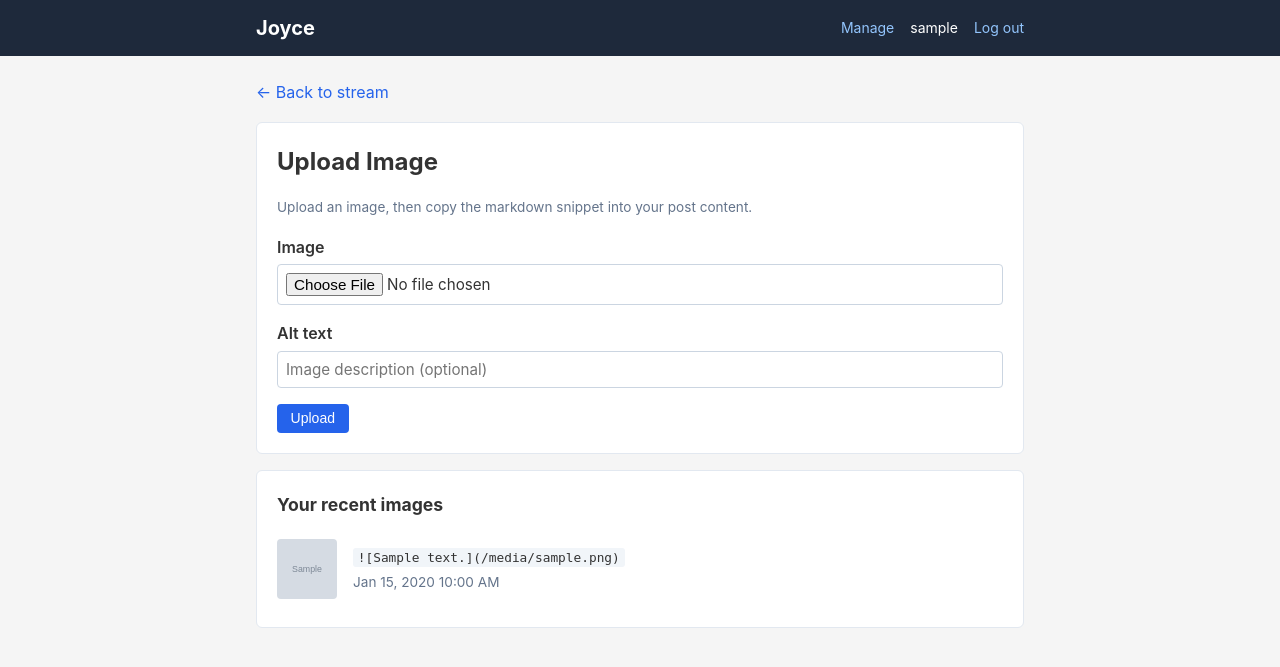
After one commit to thusson/joyce, a Django app: page /images/upload/ in a window 1280 px wide. The commit adds this page. Shown: the top 667 px of the page. Run offline with Django 5.2, Linux system fonts and the light colour scheme; a user stored in the database is signed in; tables that the repository leaves empty hold one stand-in row (values such as "Sample post"); grey boxes marked "Sample" are stand-in pictures; some libraries are stand-ins or nearby versions.

Commit message:
Implement stage four: inline images in posts
Add Image model and upload workflow so contributors/admins can upload
images and get markdown snippets to embed in post content. Images are
stored in media/images/ and served via Django's media URL handling.
Post form template links to the upload page. Pillow added as a
dependency for ImageField support. Includes 9 new tests.

https://claude.ai/code/session_018ShXidycNN88iVQsjvEiVm

```diff
--- a/joyce/settings.py
+++ b/joyce/settings.py
@@ -73,6 +73,9 @@ USE_TZ = True
 
 STATIC_URL = "static/"
 
+MEDIA_URL = "media/"
+MEDIA_ROOT = BASE_DIR / "media"
+
 DEFAULT_AUTO_FIELD = "django.db.models.BigAutoField"
 
 LOGIN_URL = "login"
--- a/joyce/urls.py
+++ b/joyce/urls.py
@@ -1,3 +1,5 @@
+from django.conf import settings
+from django.conf.urls.static import static
 from django.contrib import admin
 from django.contrib.auth import views as auth_views
 from django.urls import include, path
@@ -8,3 +10,6 @@ urlpatterns = [
     path("logout/", auth_views.LogoutView.as_view(), name="logout"),
     path("", include("stream.urls")),
 ]
+
+if settings.DEBUG:
+    urlpatterns += static(settings.MEDIA_URL, document_root=settings.MEDIA_ROOT)
--- a/requirements.txt
+++ b/requirements.txt
@@ -1,3 +1,4 @@
 django>=5.2,<6
 markdown>=3.7
+Pillow>=11.0
 django-auth-ldap>=5.1
--- a/stream/forms.py
+++ b/stream/forms.py
@@ -1,7 +1,7 @@
 from django import forms
 from django.contrib.auth.models import User
 
-from .models import Comment, Post, Tag, UserProfile
+from .models import Comment, Image, Post, Tag, UserProfile
 
 
 class PostForm(forms.ModelForm):
@@ -30,6 +30,19 @@ class CommentForm(forms.ModelForm):
         }
         labels = {
             "content": "",
+        }
+
+
+class ImageUploadForm(forms.ModelForm):
+    class Meta:
+        model = Image
+        fields = ["image", "alt_text"]
+        widgets = {
+            "image": forms.ClearableFileInput(attrs={"class": "form-input", "accept": "image/*"}),
+            "alt_text": forms.TextInput(attrs={"class": "form-input", "placeholder": "Image description (optional)"}),
+        }
+        labels = {
+            "alt_text": "Alt text",
         }
 
 
--- a/stream/models.py
+++ b/stream/models.py
@@ -59,6 +59,23 @@ class Comment(models.Model):
         return f"Comment by {self.author.username} on {self.post.title}"
 
 
+class Image(models.Model):
+    uploader = models.ForeignKey(
+        settings.AUTH_USER_MODEL,
+        on_delete=models.CASCADE,
+        related_name="images",
+    )
+    image = models.ImageField(upload_to="images/%Y/%m/")
+    alt_text = models.CharField(max_length=200, blank=True)
+    uploaded_at = models.DateTimeField(auto_now_add=True)
+
+    class Meta:
+        ordering = ["-uploaded_at"]
+
+    def __str__(self):
+        return self.alt_text or self.image.name
+
+
 class ReadStatus(models.Model):
     user = models.ForeignKey(
         settings.AUTH_USER_MODEL,
--- /dev/null
+++ b/stream/templates/stream/image_upload.html
@@ -0,0 +1,49 @@
+{% extends "stream/base.html" %}
+{% block title %}Upload Image — Joyce{% endblock %}
+{% block content %}
+<div style="margin-bottom: 1rem;">
+  <a href="{% url 'post_list' %}">&larr; Back to stream</a>
+</div>
+
+<div class="card">
+  <h1 style="font-size: 1.5rem; margin-bottom: 1rem;">Upload Image</h1>
+  <p class="meta" style="margin-bottom: 1rem;">Upload an image, then copy the markdown snippet into your post content.</p>
+  <form method="post" enctype="multipart/form-data">
+    {% csrf_token %}
+    {% for field in form %}
+      <div class="form-group">
+        <label for="{{ field.id_for_label }}">{{ field.label }}</label>
+        {{ field }}
+        {% for error in field.errors %}
+          <p style="color: #dc2626; font-size: 0.85rem;">{{ error }}</p>
+        {% endfor %}
+      </div>
+    {% endfor %}
+    <button type="submit" class="btn btn-primary">Upload</button>
+  </form>
+</div>
+
+{% if uploaded_image %}
+<div class="card" style="border: 2px solid #22c55e;">
+  <h2 style="font-size: 1.1rem; margin-bottom: 0.5rem;">Image uploaded successfully</h2>
+  <p class="meta" style="margin-bottom: 0.5rem;">Copy this markdown into your post:</p>
+  <pre style="background: #f1f5f9; padding: 0.75rem; border-radius: 4px; overflow-x: auto; user-select: all;">![{{ uploaded_image.alt_text|default:"image" }}]({{ uploaded_image.image.url }})</pre>
+  <img src="{{ uploaded_image.image.url }}" alt="{{ uploaded_image.alt_text }}" style="max-width: 300px; max-height: 200px; margin-top: 0.5rem; border-radius: 4px;">
+</div>
+{% endif %}
+
+{% if recent_images %}
+<div class="card">
+  <h2 style="font-size: 1.1rem; margin-bottom: 0.75rem;">Your recent images</h2>
+  {% for img in recent_images %}
+  <div style="display: flex; align-items: center; gap: 1rem; padding: 0.5rem 0; {% if not forloop.last %}border-bottom: 1px solid #e2e8f0;{% endif %}">
+    <img src="{{ img.image.url }}" alt="{{ img.alt_text }}" style="width: 60px; height: 60px; object-fit: cover; border-radius: 4px;">
+    <div style="flex: 1; min-width: 0;">
+      <code style="background: #f1f5f9; padding: 0.1rem 0.3rem; border-radius: 3px; font-size: 0.8rem; word-break: break-all;">![{{ img.alt_text|default:"image" }}]({{ img.image.url }})</code>
+      <div class="meta" style="margin-top: 0.15rem;">{{ img.uploaded_at|date:"M j, Y g:i A" }}</div>
+    </div>
+  </div>
+  {% endfor %}
+</div>
+{% endif %}
+{% endblock %}
--- a/stream/urls.py
+++ b/stream/urls.py
@@ -9,6 +9,7 @@ urlpatterns = [
     path("post/<int:pk>/edit/", views.post_edit, name="post_edit"),
     path("post/<int:pk>/delete/", views.post_delete, name="post_delete"),
     path("post/<int:pk>/mark-unread/", views.mark_unread, name="mark_unread"),
+    path("images/upload/", views.image_upload, name="image_upload"),
     path("comment/<int:pk>/delete/", views.comment_delete, name="comment_delete"),
 
     # Admin panel
--- a/stream/views.py
+++ b/stream/views.py
@@ -9,8 +9,8 @@ from django.shortcuts import get_object_or_404, redirect, render
 
 from django.db import models as db_models
 
-from .forms import CommentForm, PostForm, TagForm, UserCreateForm, UserRoleForm
-from .models import Comment, Post, ReadStatus, Tag, UserProfile
+from .forms import CommentForm, ImageUploadForm, PostForm, TagForm, UserCreateForm, UserRoleForm
+from .models import Comment, Image, Post, ReadStatus, Tag, UserProfile
 
 
 def _get_profile(user):
@@ -152,6 +152,33 @@ def mark_unread(request, pk):
     if request.method == "POST":
         ReadStatus.objects.filter(user=request.user, post_id=pk).delete()
     return redirect("post_list")
+
+
+@login_required
+def image_upload(request):
+    profile = _get_profile(request.user)
+    if not profile.can_create_post:
+        return HttpResponseForbidden("You do not have permission to upload images.")
+
+    uploaded_image = None
+    if request.method == "POST":
+        form = ImageUploadForm(request.POST, request.FILES)
+        if form.is_valid():
+            image = form.save(commit=False)
+            image.uploader = request.user
+            image.save()
+            uploaded_image = image
+            form = ImageUploadForm()
+    else:
+        form = ImageUploadForm()
+
+    recent_images = Image.objects.filter(uploader=request.user)[:10]
+
+    return render(request, "stream/image_upload.html", {
+        "form": form,
+        "uploaded_image": uploaded_image,
+        "recent_images": recent_images,
+    })
 
 
 @login_required
```
Also changed, not shown: stream/admin.py (+7 -1 lines), stream/templates/stream/post_form.html (+9 -0 lines), stream/tests.py (+113 -2 lines), stream/migrations/0003_image.py (added).
